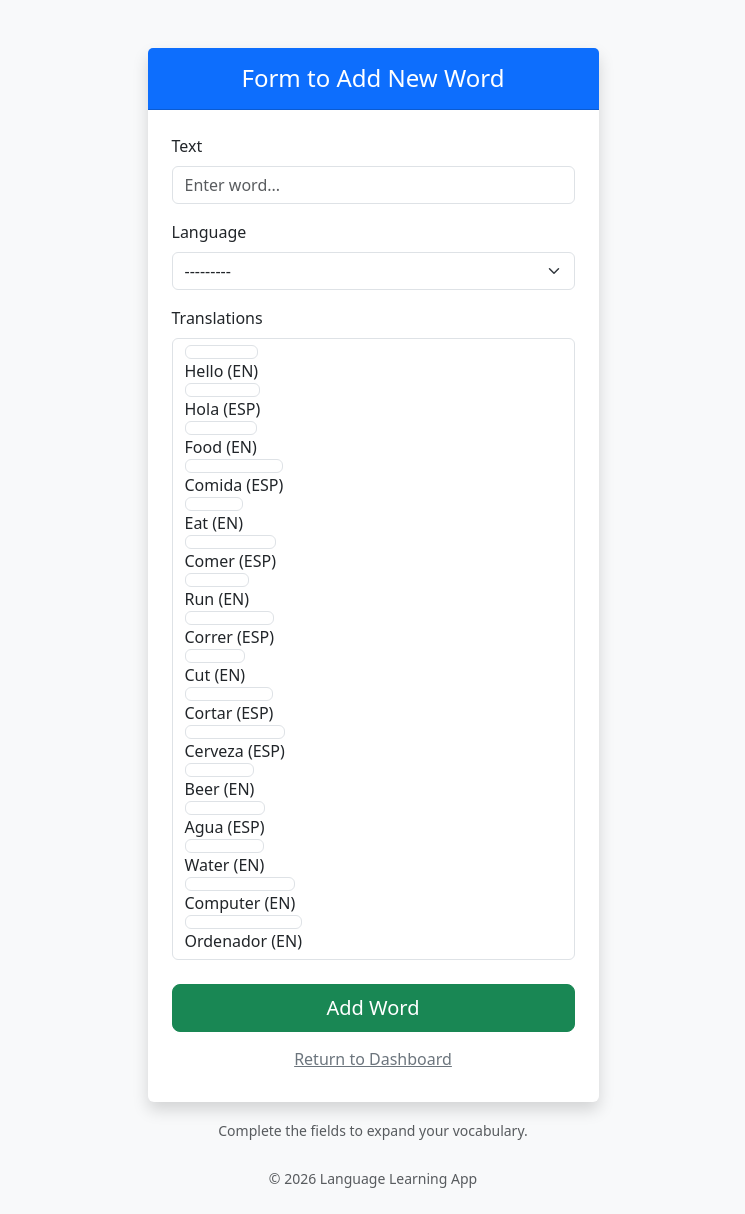
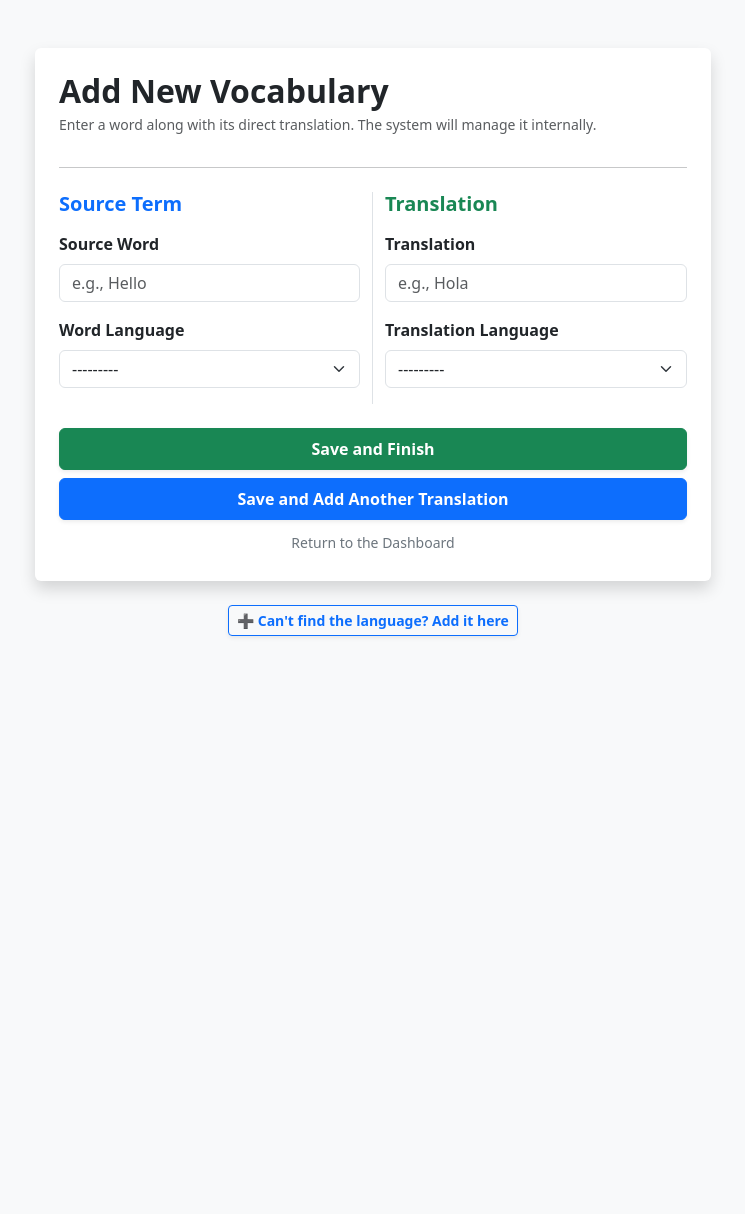
Before and after one commit to daniel-marquez-dev/language-learning-django-app, a Django app: page /vocabulary/add-word/ in a window 1280 px wide. Shown: the whole page, without its empty margins (267-1012 px from the left). After the commit the page ends 637 px from the top, so only its background shows below. Run offline with Django 5.2, Linux system fonts and the light colour scheme; data comes from the database, SQL or seed files in the repository; both versions use the stored data as it was after the commit; parts of the project's set-up code (start-up, migrations or seed data) failed here and were passed over; some libraries are stand-ins or nearby versions.

Commit message:
Fixed the problem of Wordlist Added a few of QoL and modify the alert when the user add a word succesfully or repeated word

```diff
--- a/vocabulary/forms.py
+++ b/vocabulary/forms.py
@@ -1,6 +1,8 @@
 from django import forms
 from django.core.validators import RegexValidator
 from .models import Word, Language
+
+# --- VALIDATORS ---
 
 word_validate = RegexValidator(
     regex=r'^[a-zA-ZáéíóúÁÉÍÓÚñÑüÜ\s-]+$',
@@ -12,21 +14,48 @@ code_validate = RegexValidator(
     message="The language code must be 2 to 5 lowercase letters (e.g., 'es', 'en')."
 )
 
+# --- FORMS ---
+
 class LanguageForm(forms.ModelForm):
-    code = forms.CharField(max_length=5, validators=[code_validate], widget=forms.TextInput(attrs={'placeholder': 'e.g., en'}))
-    name = forms.CharField(max_length=50, validators=[word_validate], widget=forms.TextInput(attrs={'placeholder': 'e.g., English'}))
+    code = forms.CharField(
+        max_length=5,
+        validators=[code_validate],
+        widget=forms.TextInput(attrs={'class': 'form-control', 'placeholder': 'e.g., en'}) # Added bootstrap 'form-control' class to keep the design clean
+    )
+    name = forms.CharField(
+        max_length=50,
+        validators=[word_validate],
+        widget=forms.TextInput(attrs={'class': 'form-control', 'placeholder': 'e.g., English'})
+    )
 
     class Meta:
         model = Language
         fields = ['code', 'name']
 
 
-class WordForm(forms.ModelForm):
-    text = forms.CharField(max_length=100, validators=[word_validate], widget=forms.TextInput(attrs={'placeholder': 'Enter word...'}))
+class QuickWordTranslationForm(forms.Form):
+    # Source Word Section
+    word_text = forms.CharField(
+        max_length=100,
+        validators=[word_validate],
+        label="Source Word",
+        widget=forms.TextInput(attrs={'class': 'form-control', 'placeholder': 'e.g., Hello'})
+    )
+    word_language = forms.ModelChoiceField(
+        queryset=Language.objects.all(),
+        label="Word Language",
+        widget=forms.Select(attrs={'class': 'form-select'})
+    )
 
-    class Meta:
-        model = Word
-        fields = ["text", "language", "translations"]
-        widgets = {
-            'translations': forms.CheckboxSelectMultiple(),
-        }
+    # Direct Translation Section
+    translation_text = forms.CharField(
+        max_length=100,
+        validators=[word_validate],
+        label="Translation",
+        widget=forms.TextInput(attrs={'class': 'form-control', 'placeholder': 'e.g., Hola'})
+    )
+    translation_language = forms.ModelChoiceField(
+        queryset=Language.objects.all(),
+        label="Translation Language",
+        widget=forms.Select(attrs={'class': 'form-select'})
+    )
--- a/vocabulary/templates/vocabulary/add_word.html
+++ b/vocabulary/templates/vocabulary/add_word.html
@@ -4,40 +4,136 @@
   <head>
     <meta charset="UTF-8" />
     <meta name="viewport" content="width=device-width, initial-scale=1.0" />
-    <title>Add Word | Language App</title>
+    <title>Add Vocabulary | Learn App</title>
     {% bootstrap_css %}
   </head>
   <body class="bg-light">
-    <main class="container mt-5">
-      <div class="row justify-content-center">
-        <section class="col-md-6 col-lg-5">
-          <article class="card shadow border-0">
-            <header class="card-header bg-primary text-white py-3">
-              <h1 class="h4 mb-0 text-center">Form to Add New Word</h1>
-            </header>
+    <div class="container mt-5 mb-5" style="max-width: 700px;">
 
-            <div class="card-body p-4">
-              <form method="post">
-                {% csrf_token %}
-                {% bootstrap_form form %}
+      {% if messages %}
+        {% for message in messages %}
+          <div class="alert alert-{% if message.tags == 'error' %}danger{% elif message.tags == 'success' %}success{% else %}{{ message.tags }}{% endif %} alert-dismissible fade show shadow-sm fw-medium" role="alert">
+            {{ message }}
+            <button type="button" class="btn-close" data-bs-dismiss="alert" aria-label="Close"></button>
+          </div>
+        {% endfor %}
+      {% endif %}
 
-                <footer class="d-grid gap-2 mt-4">
-                  <button type="submit" class="btn btn-success btn-lg">Add Word</button>
-                  <a href="{% url 'index' %}" class="btn btn-link text-secondary">Return to Dashboard</a>
-                </footer>
-              </form>
+      <div class="card shadow border-0 p-4 mb-4">
+        <h2 class="fw-bold text-dark mb-1">Add New Vocabulary</h2>
+        <p class="text-muted small">Enter a word along with its direct translation. The system will manage it internally.</p>
+        <hr class="mb-4" />
+
+        <form method="POST" autocomplete="off">
+          {% csrf_token %}
+
+          {% if form.non_field_errors %}
+            <div class="alert alert-danger shadow-sm py-2">{{ form.non_field_errors }}</div>
+          {% endif %}
+
+          <div class="row g-4">
+            <div class="col-md-6 border-end">
+              <h5 class="fw-bold text-primary mb-3">Source Term</h5>
+              <div class="mb-3">
+                <label class="form-label fw-semibold">{{ form.word_text.label }}</label>
+                {{ form.word_text }}
+                {% if form.word_text.errors %}
+                  <div class="text-danger small mt-1">{{ form.word_text.errors }}</div>
+                {% endif %}
+              </div>
+              <div class="mb-3">
+                <label class="form-label fw-semibold">{{ form.word_language.label }}</label>
+                {{ form.word_language }}
+                {% if form.word_language.errors %}
+                  <div class="text-danger small mt-1">{{ form.word_language.errors }}</div>
+                {% endif %}
+              </div>
             </div>
-          </article>
 
-          <aside class="text-center mt-3 text-muted">
-            <small>Complete the fields to expand your vocabulary.</small>
-          </aside>
-        </section>
+            <div class="col-md-6">
+              <h5 class="fw-bold text-success mb-3">Translation</h5>
+              <div class="mb-3">
+                <label class="form-label fw-semibold">{{ form.translation_text.label }}</label>
+                {{ form.translation_text }}
+                {% if form.translation_text.errors %}
+                  <div class="text-danger small mt-1">{{ form.translation_text.errors }}</div>
+                {% endif %}
+              </div>
+              <div class="mb-3">
+                <label class="form-label fw-semibold">{{ form.translation_language.label }}</label>
+                {{ form.translation_language }}
+                {% if form.translation_language.errors %}
+                  <div class="text-danger small mt-1">{{ form.translation_language.errors }}</div>
+                {% endif %}
+              </div>
+            </div>
+          </div>
+
+          <div class="d-grid gap-2 mt-4">
+            <button type="submit" name="submit_word" class="btn btn-success fw-bold py-2 shadow-sm">Save and Finish</button>
+            <button type="submit" name="submit_and_continue" class="btn btn-primary fw-bold py-2 shadow-sm">Save and Add Another Translation</button>
+            <a href="{% url 'index' %}" class="btn btn-outline-secondary btn-sm border-0">Return to the Dashboard</a>
+          </div>
+        </form>
       </div>
-    </main>
 
-    <footer class="text-center py-4 mt-auto text-muted">
-      <small>&copy; 2026 Language Learning App</small>
-    </footer>
+      <div class="text-center">
+        <button class="btn btn-outline-primary btn-sm fw-bold shadow-sm"
+          type="button"
+          data-bs-toggle="collapse"
+          data-bs-target="#collapseLanguageForm"
+          aria-expanded="{% if lang_form.errors %}true{% else %}false{% endif %}"
+          aria-controls="collapseLanguageForm">
+          ➕ Can't find the language? Add it here
+        </button>
+      </div>
+
+      <div class="collapse mt-3 {% if lang_form.errors %}show{% endif %}" id="collapseLanguageForm">
+        <div class="card card-body shadow-sm border-1 p-4">
+          <h5 class="fw-bold text-dark mb-2">Add New Language</h5>
+          <p class="text-muted small mb-3">Fill in the details to expand your language selector instantly.</p>
+
+          <form method="POST">
+            {% csrf_token %}
+
+            {% if lang_form.non_field_errors %}
+              <div class="alert alert-danger py-2 small">{{ lang_form.non_field_errors }}</div>
+            {% endif %}
+
+            <div class="row g-2 align-items-end">
+              <div class="col-sm-4">
+                <label class="form-label small fw-bold">Language Code (e.g., en, es, pl)</label>
+                {{ lang_form.code }}
+              </div>
+              <div class="col-sm-5">
+                <label class="form-label small fw-bold">Language Name</label>
+                {{ lang_form.name }}
+              </div>
+              <div class="col-sm-3 d-grid">
+                <button type="submit" name="submit_language" class="btn btn-primary fw-bold">Add Language</button>
+              </div>
+            </div>
+
+            {% if lang_form.code.errors or lang_form.name.errors %}
+              <div class="row g-2 mt-2">
+                <div class="col-sm-4">
+                  {% if lang_form.code.errors %}
+                    <div class="text-danger small fw-semibold" style="font-size: 0.75rem;">⚠️ {{ lang_form.code.errors.0 }}</div>
+                  {% endif %}
+                </div>
+                <div class="col-sm-5">
+                  {% if lang_form.name.errors %}
+                    <div class="text-danger small fw-semibold" style="font-size: 0.75rem;">⚠️ {{ lang_form.name.errors.0 }}</div>
+                  {% endif %}
+                </div>
+                <div class="col-sm-3"></div>
+              </div>
+            {% endif %}
+          </form>
+        </div>
+      </div>
+    </div>
+
+    {% bootstrap_javascript %}
   </body>
 </html>
--- a/vocabulary/urls.py
+++ b/vocabulary/urls.py
@@ -5,5 +5,4 @@ urlpatterns = [
     path('', views.index, name='index'),
     path('word_list/', views.word_list, name='word_list'),
     path('add-word/', views.add_word, name='add_word'),
-    path('add-language/', views.add_language, name='add_language'),
 ]
--- a/vocabulary/views.py
+++ b/vocabulary/views.py
@@ -1,10 +1,9 @@
 import random
 from django.shortcuts import render, redirect
+from django.contrib import messages
 from django.db.models import Q
-from vocabulary.models import Word, Language
-from vocabulary.forms import WordForm, LanguageForm
-
-# --- VISTAS DE VOCABULARY ---
+from .models import Word, Language
+from .forms import QuickWordTranslationForm, LanguageForm
 
 def index(request):
     return render(request, 'vocabulary/index.html')
@@ -15,7 +14,6 @@ def word_list(request):
     search_query = request.GET.get('search')
 
     if search_query:
-        # Busca por el texto de la palabra O por el texto de cualquiera de sus traducciones
         words = words.filter(
             Q(text__icontains=search_query) |
             Q(translations__text__icontains=search_query)
@@ -25,22 +23,80 @@ def word_list(request):
 
 
 def add_word(request):
+    form = QuickWordTranslationForm()
+    lang_form = LanguageForm()
+
     if request.method == "POST":
-        form = WordForm(request.POST)
-        if form.is_valid():
-            form.save()
-            return redirect("word_list")
-    else:
-        form = WordForm()
-    return render(request, "vocabulary/add_word.html", {"form": form})
+        if "submit_word" in request.POST or "submit_and_continue" in request.POST:
+            form = QuickWordTranslationForm(request.POST)
 
+            if form.is_valid():
+                w_text = form.cleaned_data.get('word_text')
+                w_lang = form.cleaned_data.get('word_language')
+                t_text = form.cleaned_data.get('translation_text')
+                t_lang = form.cleaned_data.get('translation_language')
 
-def add_language(request):
-    if request.method == "POST":
-        form = LanguageForm(request.POST)
-        if form.is_valid():
-            form.save()
-            return redirect("index")
-    else:
-        form = LanguageForm()
-    return render(request, "vocabulary/add_language.html", {"form": form})
+                # 🚀 VALIDACIÓN DE DUPLICADOS:
+                # Comprobamos si ya existe la palabra origen con su idioma
+                word_exists = Word.objects.filter(text=w_text, language=w_lang).exists()
+                # Comprobamos si ya existe la palabra traducción con su idioma
+                trans_exists = Word.objects.filter(text=t_text, language=t_lang).exists()
+
+                # Si ambas existen, comprobamos si además ya están conectadas entre sí
+                if word_exists and trans_exists:
+                    already_linked = Word.objects.filter(
+                        text=w_text,
+                        language=w_lang,
+                        translations__text=t_text,
+                        translations__language=t_lang
+                    ).exists()
+
+                    if already_linked:
+                        form.add_error(None, f'The word "{w_text}" and its translation "{t_text}" are already registered and linked.')
+                        return render(request, "vocabulary/add_word.html", {"form": form, "lang_form": lang_form})
+
+                # Si no están vinculadas, pero quieres avisar de que los términos individuales ya existen por separado
+                if word_exists and trans_exists:
+                    form.add_error(None, "Both the source word and the translation already exist in the database as separate terms.")
+                    return render(request, "vocabulary/add_word.html", {"form": form, "lang_form": lang_form})
+                elif word_exists:
+                    form.add_error(None, f'The source word "{w_text}" ({w_lang.name}) already exists in your dictionary.')
+                    return render(request, "vocabulary/add_word.html", {"form": form, "lang_form": lang_form})
+                elif trans_exists:
+                    form.add_error(None, f'The translation word "{t_text}" ({t_lang.name}) already exists in your dictionary.')
+                    return render(request, "vocabulary/add_word.html", {"form": form, "lang_form": lang_form})
+
+                # Si pasa todas las validaciones, procedemos a guardar de forma segura
+                word_obj, created = Word.objects.get_or_create(text=w_text, language=w_lang)
+                translation_obj, _ = Word.objects.get_or_create(text=t_text, language=t_lang)
+                word_obj.translations.add(translation_obj)
+
+                messages.success(
+                    request,
+                    f'The word "{w_text}" has been translated into {t_lang.name}: "{t_text}"'
+                )
+
+                if "submit_and_continue" in request.POST:
+                    form = QuickWordTranslationForm(initial={
+                        'word_text': w_text,
+                        'word_language': w_lang
+                    })
+                    return render(request, "vocabulary/add_word.html", {
+                        "form": form,
+                        "lang_form": lang_form,
+                    })
+
+                return redirect('index')
+
+        elif "submit_language" in request.POST:
+            lang_form = LanguageForm(request.POST)
+
+            if lang_form.is_valid():
+                lang_form.save()
+                messages.success(request, "Language added successfully!")
+                return redirect('add_word')
+
+    return render(request, "vocabulary/add_word.html", {
+        "form": form,
+        "lang_form": lang_form,
+    })
```
Also changed, not shown: quiz/views.py (+5 -16 lines), vocabulary/models.py (+12 -5 lines), vocabulary/templates/vocabulary/add_language.html (deleted, +0 -41 lines), vocabulary/templates/vocabulary/index.html (+38 -42 lines), db.sqlite3, vocabulary/migrations/0001_initial.py.
